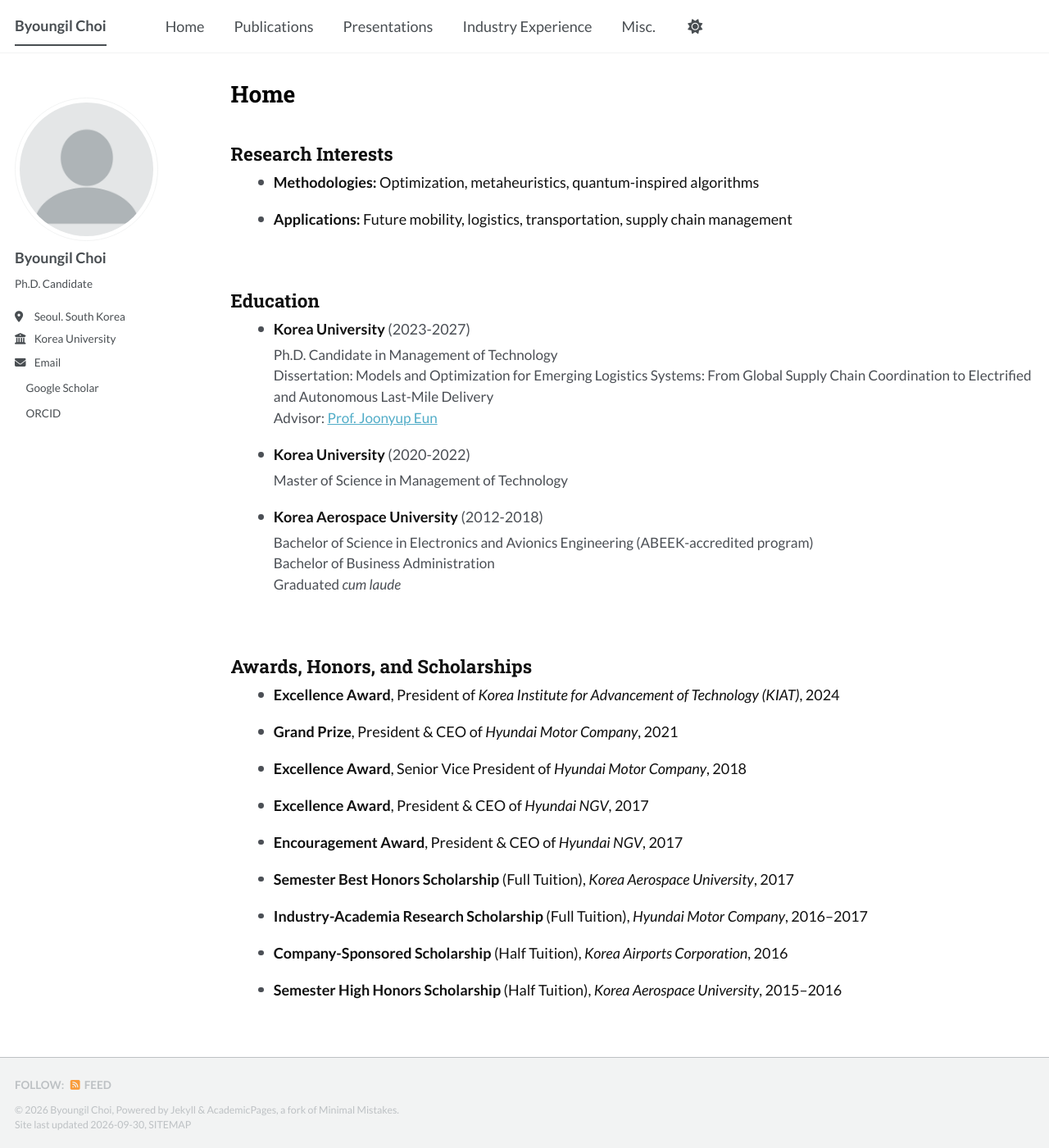
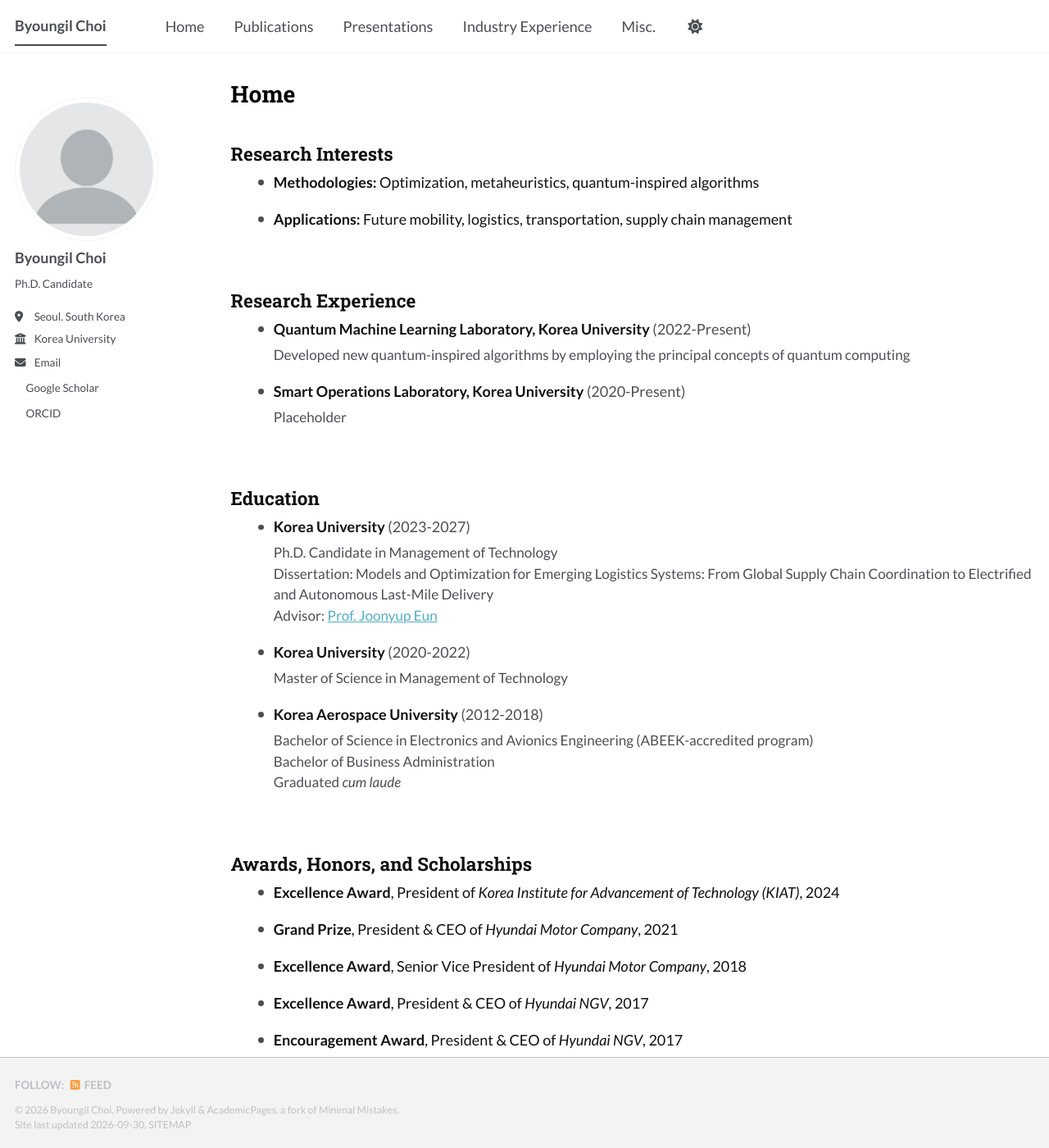
Before and after one commit to smallgiant-cbi/smallgiant-cbi.github.io, a Jekyll site: the page built from _pages/about.html, in a window 1280 px wide and 1400 px high. Shown: the whole window at 82% size. Built offline with Jekyll 4.4.1, drawn with Linux system fonts in a browser that asks for light colours; a style sheet for code colours, icons or effects is not loaded.

Commit message:
Home 수정

```diff
--- a/_pages/about.html
+++ b/_pages/about.html
@@ -18,21 +18,35 @@ redirect_from:
     </div>
   </section>
 
+  <section class="publication-section" aria-labelledby="research-experience">
+    <h2 id="research-experience">Research Experience</h2>
+    <div class="home-list">
+      <article class="home-entry"><span class="home-dot" aria-hidden="true"></span><div class="publication-content">
+        <h3 class="publication-title">Quantum Machine Learning Laboratory, Korea University <span class="home-entry-dates">(2022-Present)</span></h3>
+        <p class="publication-details">Developed new quantum-inspired algorithms by employing the principal concepts of quantum computing</p>
+      </div></article>
+      <article class="home-entry"><span class="home-dot" aria-hidden="true"></span><div class="publication-content">
+        <h3 class="publication-title">Smart Operations Laboratory, Korea University <span class="home-entry-dates">(2020-Present)</span></h3>
+        <p class="publication-details">Placeholder</p>
+      </div></article>
+    </div>
+  </section>
+
   <section class="publication-section" aria-labelledby="education">
     <h2 id="education">Education</h2>
     <div class="home-list">
       <article class="home-entry"><span class="home-dot" aria-hidden="true"></span><div class="publication-content">
-        <h3 class="publication-title">Korea University <span class="home-education-dates">(2023-2027)</span></h3>
+        <h3 class="publication-title">Korea University <span class="home-entry-dates">(2023-2027)</span></h3>
         <p class="publication-details">Ph.D. Candidate in Management of Technology</p>
         <p class="publication-details">Dissertation: Models and Optimization for Emerging Logistics Systems: From Global Supply Chain Coordination to Electrified and Autonomous Last-Mile Delivery</p>
         <p class="publication-details">Advisor: <a href="https://solab.korea.ac.kr/members/professor">Prof. Joonyup Eun</a></p>
       </div></article>
       <article class="home-entry"><span class="home-dot" aria-hidden="true"></span><div class="publication-content">
-        <h3 class="publication-title">Korea University <span class="home-education-dates">(2020-2022)</span></h3>
+        <h3 class="publication-title">Korea University <span class="home-entry-dates">(2020-2022)</span></h3>
         <p class="publication-details">Master of Science in Management of Technology</p>
       </div></article>
       <article class="home-entry"><span class="home-dot" aria-hidden="true"></span><div class="publication-content">
-        <h3 class="publication-title">Korea Aerospace University <span class="home-education-dates">(2012-2018)</span></h3>
+        <h3 class="publication-title">Korea Aerospace University <span class="home-entry-dates">(2012-2018)</span></h3>
         <p class="publication-details">Bachelor of Science in Electronics and Avionics Engineering (ABEEK-accredited program)</p>
         <p class="publication-details">Bachelor of Business Administration</p>
         <p class="publication-details">Graduated <em>cum laude</em></p>
--- a/_sass/layout/_home.scss
+++ b/_sass/layout/_home.scss
@@ -24,7 +24,7 @@
 .home-page .home-list--compact .home-dot { margin-top: 0.48rem; }
 .home-page .home-list--compact .publication-details { margin-bottom: 0; }
 
-.home-education-dates {
+.home-entry-dates {
   color: var(--publication-meta-color);
   font-weight: 400;
 }
```
